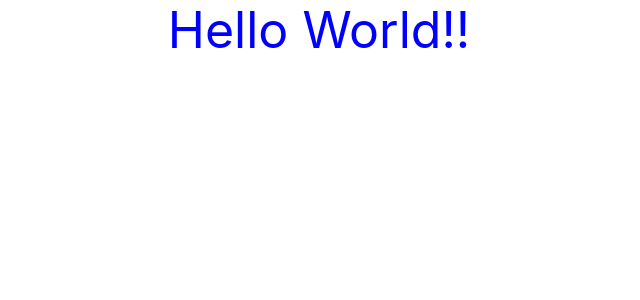
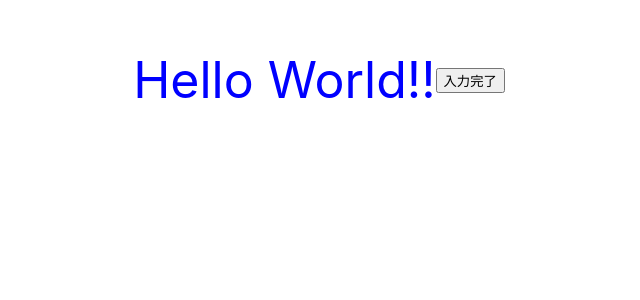
Before and after one commit to NaokiNishihira/Study_React, a React (Create React App) app in the folder Src_React/react-app/: page /TopPage in a window 1280 px wide. Shown: the top 300 px of the page, without its empty margins (321-961 px from the left). Built offline with nearby package versions, Linux system fonts and the light colour scheme.

Commit message:
add:HandleClick and MyButton fail

```diff
--- /dev/null
+++ b/Src_React/react-app/src/HandleClick.jsx
@@ -0,0 +1,12 @@
+import React from 'react';
+import { useNavigate } from 'react-router-dom';
+
+export const HandleClick = () => {
+    const navigate = useNavigate()
+
+    const handleClick = () => {
+        navigate('/TopPage')
+    }
+
+    return handleClick;
+}
--- a/Src_React/react-app/src/Home.jsx
+++ b/Src_React/react-app/src/Home.jsx
@@ -1,26 +1,11 @@
 import React from 'react';
-import { useNavigate } from 'react-router-dom';
 import {useState} from 'react';
 import UseCss from './UseCss.css';
 import TopPage from './TopPage';
+import MyButton from './MyButton';
 
 export default function Home(){
     const [text, setText] = useState('名前入力')
-    const navigate = useNavigate()
-
-    const handleClick = () => {
-            navigate('/TopPage');
-    }
-
-    function MyButton(){
-        return(
-            <div className="container">
-                <button onClick={handleClick}>
-                    入力完了
-                </button>
-            </div>
-        );
-    }
 
     return(
         <div>
@@ -33,6 +18,7 @@ export default function Home(){
                         onChange={(e) => setText(e.target.value)}
                     />
                 </form>
+                <br />
                 <MyButton />
             </h1>
         </div>
--- a/Src_React/react-app/src/MyButton.jsx
+++ b/Src_React/react-app/src/MyButton.jsx
@@ -1,13 +1,12 @@
 import React from 'react';
+import { HandleClick } from './HandleClick';
 
 export default function MyButton(){
-    function handleClick(){
-        alert('You clicked me!!');
-    }
-
     return(
-        <button onClick={handleClick}>
-            Click me!
-        </button>
+        <div className="container">
+            <button onClick={HandleClick()}>
+                入力完了
+            </button>
+        </div>
     );
 }
--- a/Src_React/react-app/src/TopPage.jsx
+++ b/Src_React/react-app/src/TopPage.jsx
@@ -1,8 +1,13 @@
 import React from 'react';
 import UseCss from './UseCss.css';
+import Mybutton from './MyButton';
 
 export default function TopPage(){
     return(
-        <div className='title'>Hello World!!</div>
+        <div className='title'>
+            <p>Hello World!!</p>
+            <br />
+            <Mybutton />
+        </div>
     );
 }
```
